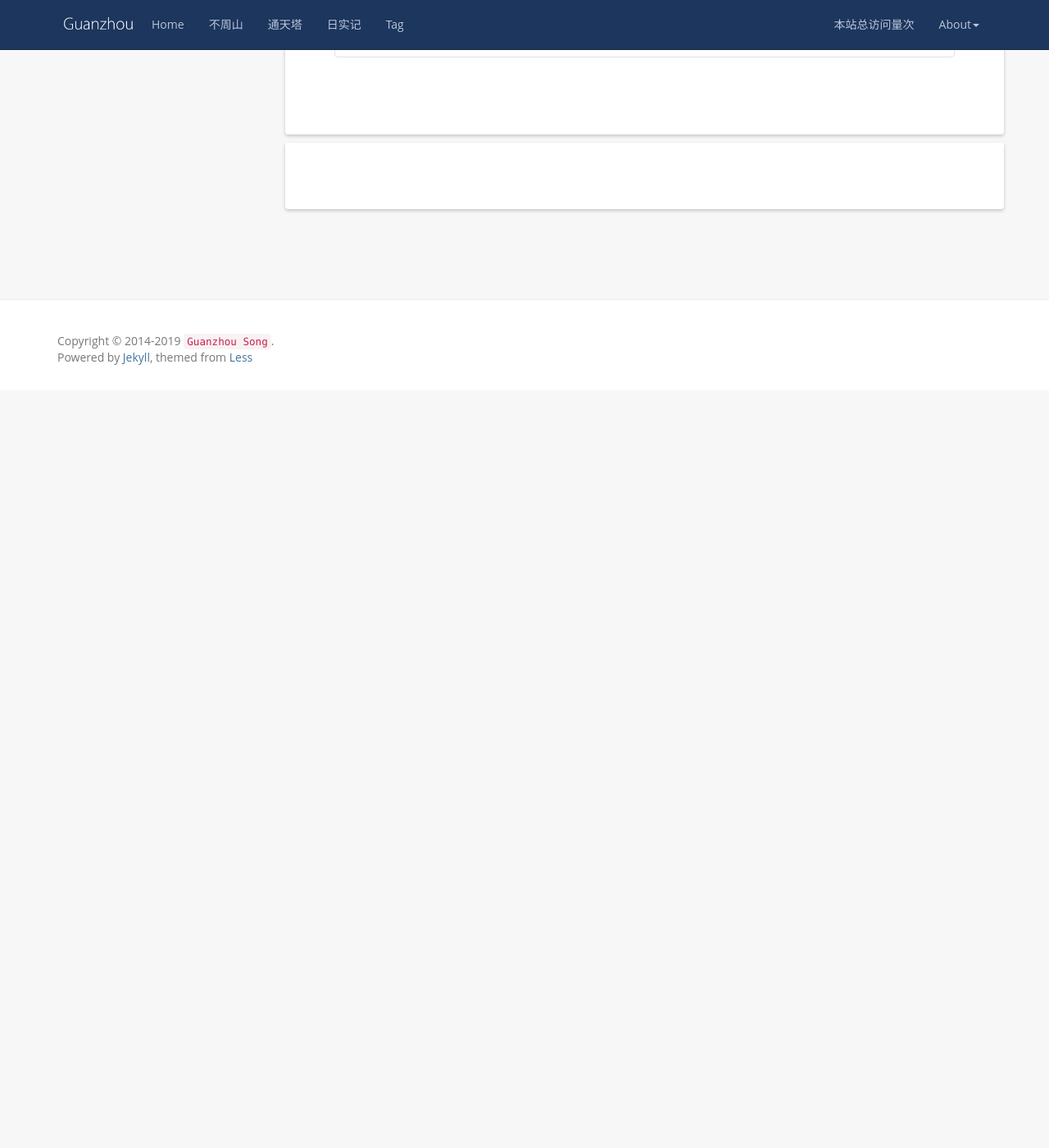
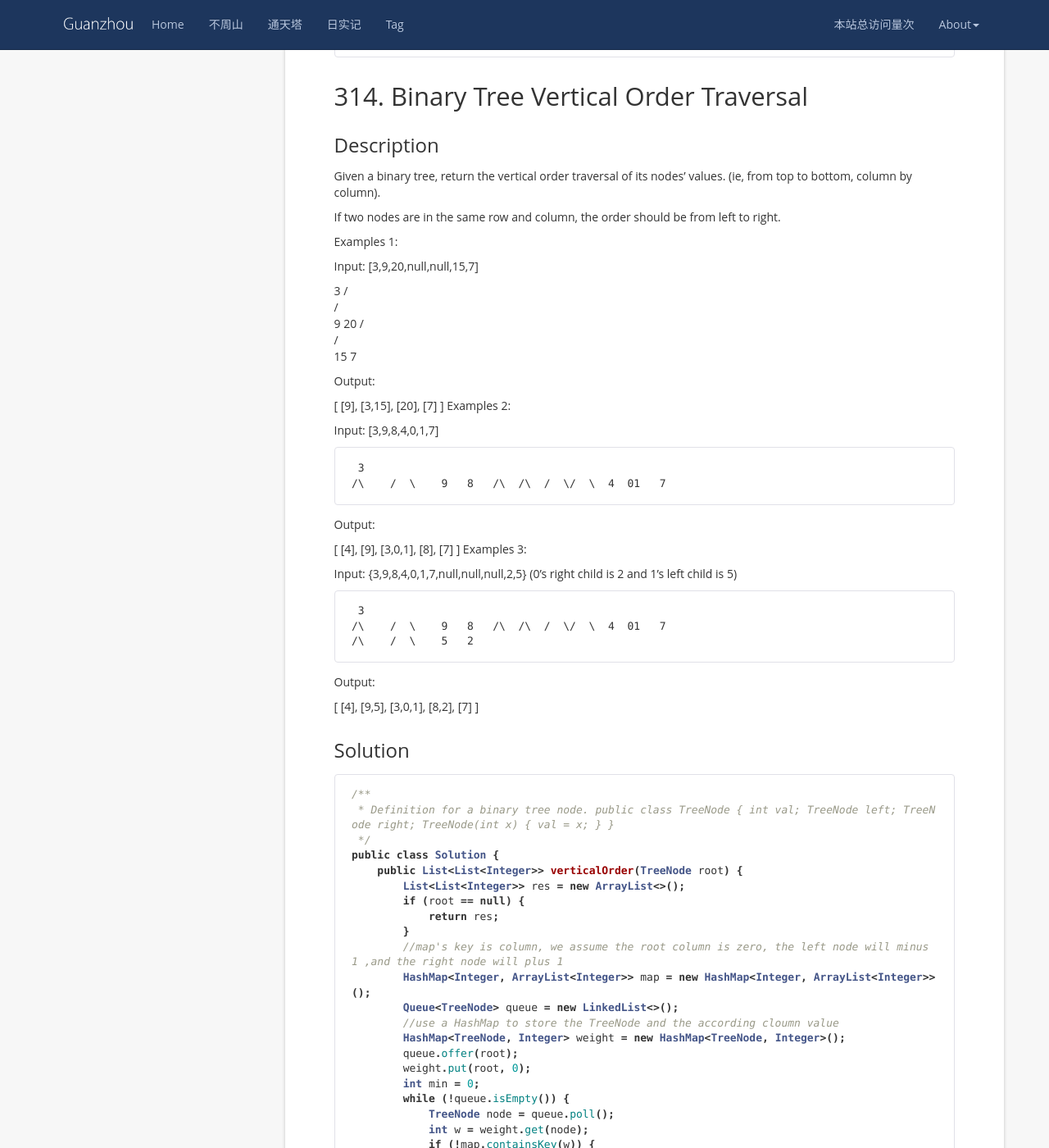
Before and after one commit to wangsimin04/GuanzhouSong.github.io, a Jekyll site: the page built from _posts/2019-12-01-LeetCode.md, in a window 1280 px wide and 1400 px high, scrolled down 9996 px. Shown: the whole window at 82% size. Built offline with Jekyll 4.4.1, drawn with Linux system fonts in a browser that asks for light colours; nearby versions of some CDN libraries; comment, search, counter and statistics services are not loaded; before the commit the page ends 10472 px from its top, so only the background shows below that; some of the changed text lies outside the part shown.

Commit message:
Update 2019-12-01-LeetCode.md

````diff
--- a/_posts/2019-12-01-LeetCode.md
+++ b/_posts/2019-12-01-LeetCode.md
@@ -482,3 +482,121 @@ class Solution {
 }
 
 ```
+
+## 314. Binary Tree Vertical Order Traversal
+### Description
+Given a binary tree, return the vertical order traversal of its nodes' values. (ie, from top to bottom, column by column).
+
+If two nodes are in the same row and column, the order should be from left to right.
+
+Examples 1:
+
+Input: [3,9,20,null,null,15,7]
+
+   3
+  /\
+ /  \
+ 9  20
+    /\
+   /  \
+  15   7
+
+Output:
+
+[
+  [9],
+  [3,15],
+  [20],
+  [7]
+]
+Examples 2:
+
+Input: [3,9,8,4,0,1,7]
+
+     3
+    /\
+   /  \
+   9   8
+  /\  /\
+ /  \/  \
+ 4  01   7
+
+Output:
+
+[
+  [4],
+  [9],
+  [3,0,1],
+  [8],
+  [7]
+]
+Examples 3:
+
+Input: {3,9,8,4,0,1,7,null,null,null,2,5} (0's right child is 2 and 1's left child is 5)
+
+     3
+    /\
+   /  \
+   9   8
+  /\  /\
+ /  \/  \
+ 4  01   7
+    /\
+   /  \
+   5   2
+
+Output:
+
+[
+  [4],
+  [9,5],
+  [3,0,1],
+  [8,2],
+  [7]
+]
+
+### Solution
+```java
+/**
+ * Definition for a binary tree node. public class TreeNode { int val; TreeNode left; TreeNode right; TreeNode(int x) { val = x; } }
+ */
+public class Solution {
+    public List<List<Integer>> verticalOrder(TreeNode root) {
+        List<List<Integer>> res = new ArrayList<>();
+        if (root == null) {
+            return res;
+        }
+        //map's key is column, we assume the root column is zero, the left node will minus 1 ,and the right node will plus 1
+        HashMap<Integer, ArrayList<Integer>> map = new HashMap<Integer, ArrayList<Integer>>();
+        Queue<TreeNode> queue = new LinkedList<>();
+        //use a HashMap to store the TreeNode and the according cloumn value
+        HashMap<TreeNode, Integer> weight = new HashMap<TreeNode, Integer>();
+        queue.offer(root);
+        weight.put(root, 0);
+        int min = 0;
+        while (!queue.isEmpty()) {
+            TreeNode node = queue.poll();
+            int w = weight.get(node);
+            if (!map.containsKey(w)) {
+                map.put(w, new ArrayList<>());
+            }
+            map.get(w).add(node.val);
+            if (node.left != null) {
+                queue.add(node.left);
+                weight.put(node.left, w - 1);
+            }
+            if (node.right != null) {
+                queue.add(node.right);
+                weight.put(node.right, w + 1);
+            }
+            //update min ,min means the minimum column value, which is the left most node
+            min = Math.min(min, w);
+        }
+        while (map.containsKey(min)) {
+            res.add(map.get(min++));
+        }
+        return res;
+    }
+}
+
+```
````
